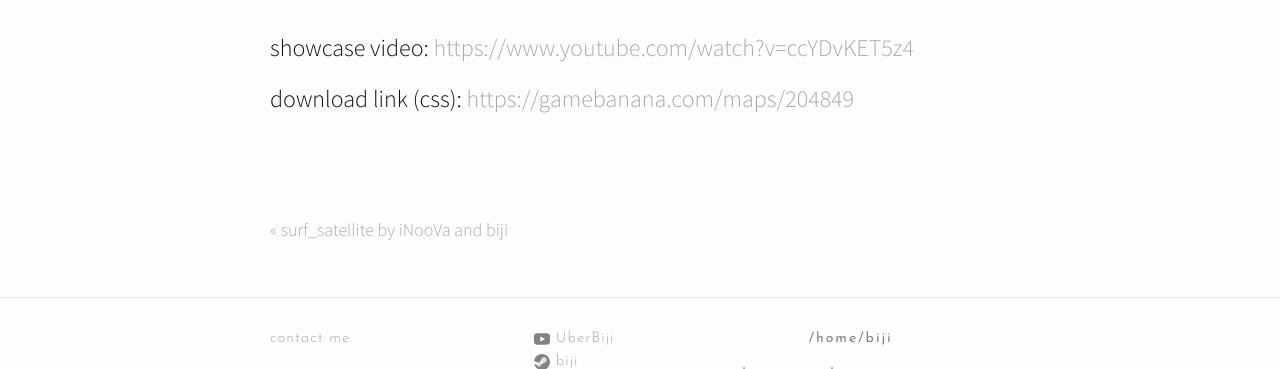
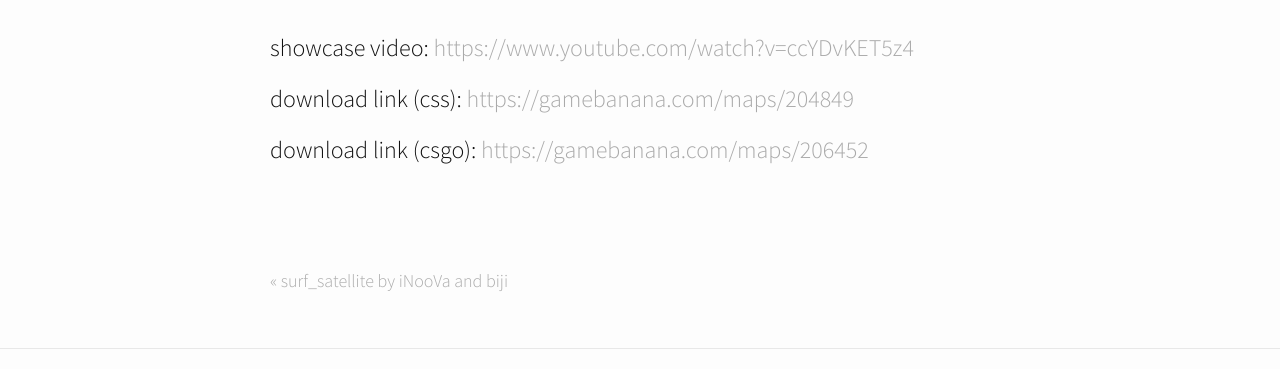
Before and after one commit to biji1/biji1.github.io, a Jekyll site: the page built from _posts/2019-05-03-surf_pls.markdown, in a window 1280 px wide, cut to the strip 916-1285 px from the top of the page. Built offline with Jekyll 4.4.1, drawn with Linux system fonts in a browser that asks for light colours; nearby versions of some CDN libraries; some of the changed lines change nothing that is shown.

Commit message:
added csgo link for surf_pls

```diff
--- a/_posts/2019-05-03-surf_pls.markdown
+++ b/_posts/2019-05-03-surf_pls.markdown
@@ -12,5 +12,8 @@
 
 {{ site.cssdl }} [https://gamebanana.com/maps/204849][cssdl]{:target="_blank"}
 
+{{ site.csgodl }} [https://gamebanana.com/maps/206452][csgodl]{:target="_blank"}
+
 [showcase]: https://www.youtube.com/watch?v=ccYDvKET5z4
 [cssdl]: https://gamebanana.com/maps/204849
+[csgodl]: https://gamebanana.com/maps/206452
```
